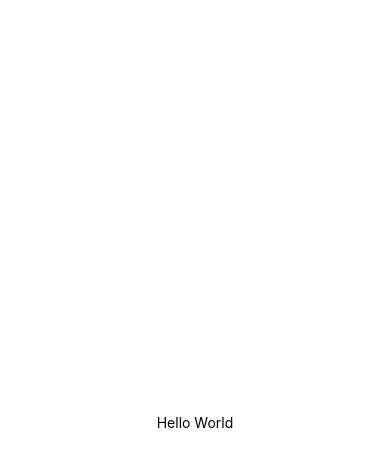
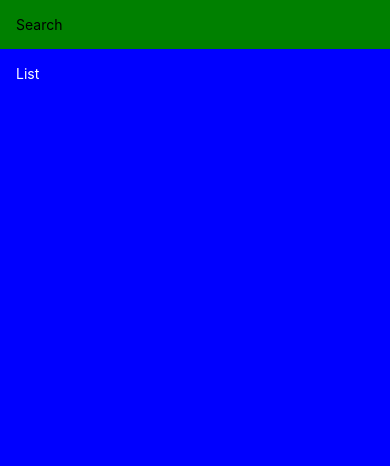
Before and after one commit to And4Web/mealstogo-react-native, a React Native app: screen / in a window 390 px wide. Shown: the top 466 px of the page. Built offline with nearby package versions, Linux system fonts and the light colour scheme.

Commit message:
layout exercise

```diff
--- a/App.js
+++ b/App.js
@@ -1,12 +1,19 @@
 import React from 'react';
 import { StatusBar } from 'expo-status-bar';
-import { StyleSheet, Text, View } from 'react-native';
+import { StyleSheet, Text, View, SafeAreaView } from 'react-native';
 
 export default function App() {
   return (
-    <View style={styles.container}>
-     <Text>Hello World</Text>
-    </View>
+    <>
+      <SafeAreaView style={{flex: 1}}>
+        <View style={styles.search}>
+          <Text>Search</Text>
+        </View>
+        <View style={styles.list}>
+          <Text style={{color: 'white'}}>List</Text>
+        </View>
+      </SafeAreaView>
+    </>
   );
 }
 
@@ -16,4 +23,16 @@ const styles = StyleSheet.create({
    alignItems: 'center',
    justifyContent: 'center',
   },
+
+  search: {
+    padding: 16,
+    backgroundColor: 'green',
+  },
+
+  list: {
+
+    flex: 1,
+    padding: 16,
+    backgroundColor: 'blue',
+  }
 });
```
